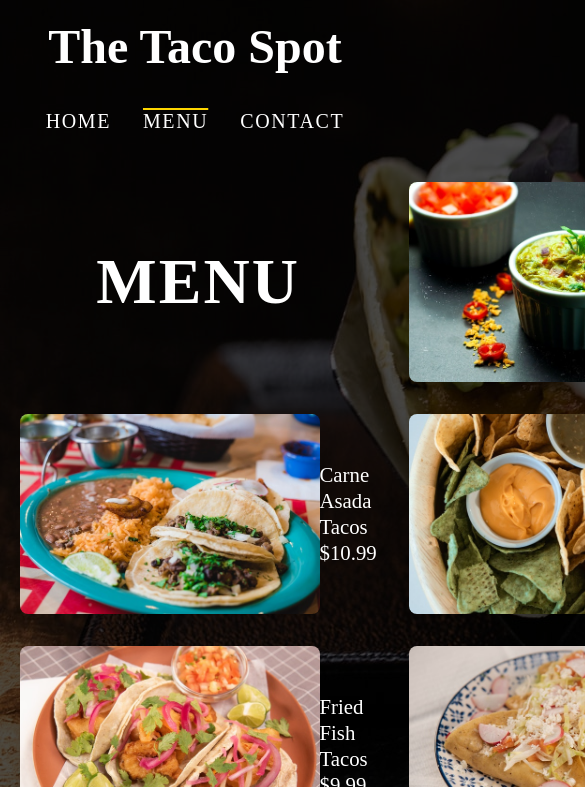
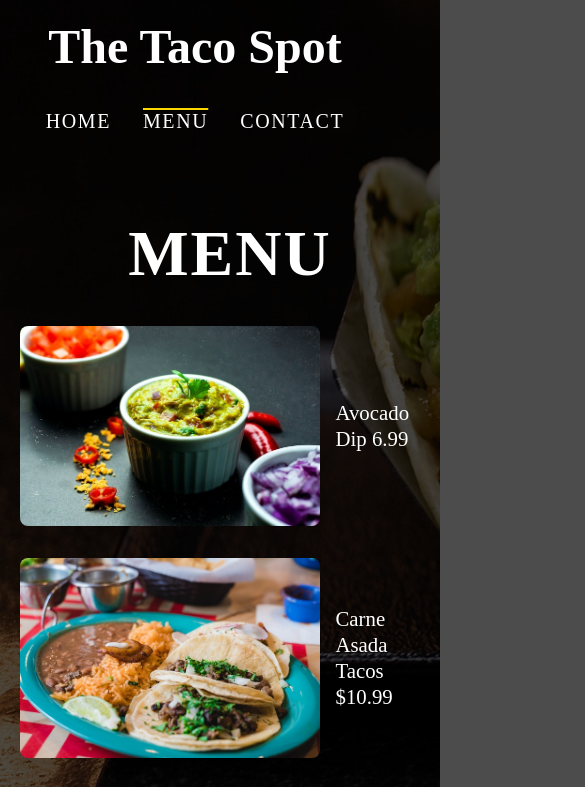
Before and after one commit to artsycoder533/restaurant-page, a website built with webpack: page dist/index.html in a window 390 px wide. Both pictures are taken after a click on the link "MENU". Shown: the top 787 px of the page, 585 px wide, since content can reach past the window. Built offline with nearby package versions, Linux system fonts and the light colour scheme.

Commit message:
adjusted media queries

```diff
--- a/src/style.css
+++ b/src/style.css
@@ -181,7 +181,7 @@ MENU
     border-radius: 0.5rem;
 }
 
-@media screen and (min-width: 768px){
+@media screen and (max-width: 768px){
     .menu {
         grid-template-columns: 1fr;
         height: 100%;
@@ -196,14 +196,21 @@ MENU
     }
 }
 
-@media screen and (min-width: 1200px){
+@media screen and (max-width: 1200px){
     .menu {
         grid-template-columns: 1fr;
+        height: 100%;
+        margin-top: 2rem;
     }
     .menu__item {
         grid-template-columns: 1fr 1fr;
     }
+
+    .menu__description {
+        padding: 1rem;
+    }
 }
+
 /**********
 CONTACT
 **********/
@@ -230,7 +237,7 @@ CONTACT
     padding: 0.5rem;
 }
 
-@media screen and (min-width: 992px){
+@media screen and (max-width: 992px){
     .contact {
         grid-template-columns: 1fr;
     }
```
